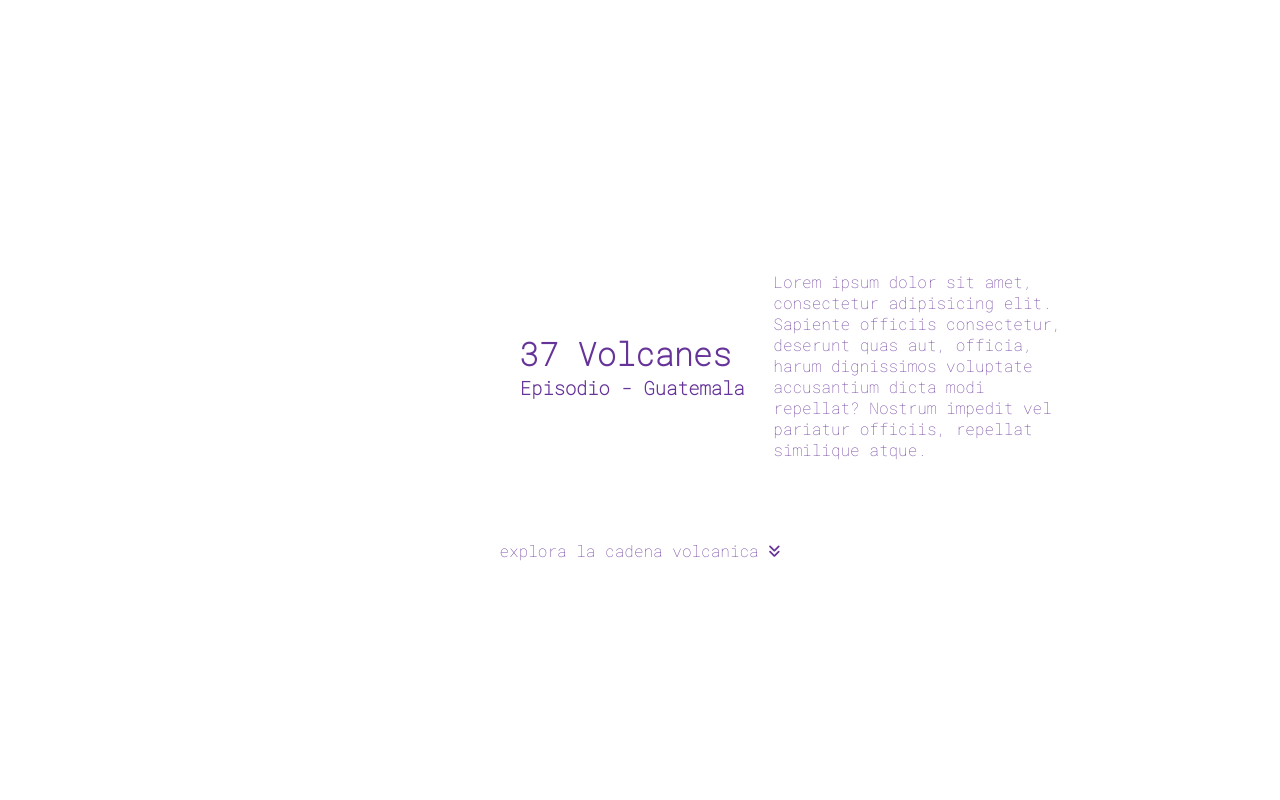
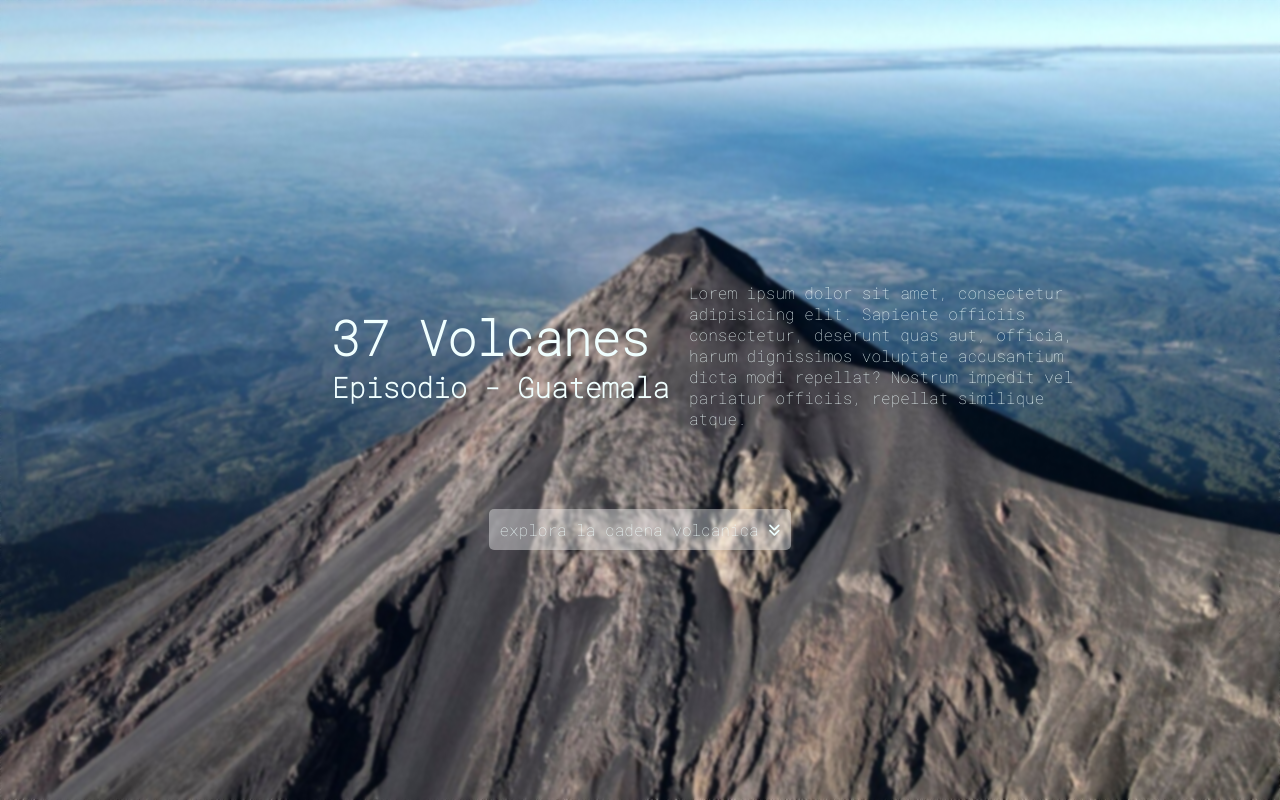
Before and after one commit to RolandoHRGt/bcpV1, a plain HTML site: page index.html in a window 1280 px wide. Drawn offline with Linux system fonts and the light colour scheme.

Commit message:
endIndex/CSS

```diff
--- a/css/styleIndex.css
+++ b/css/styleIndex.css
@@ -2,12 +2,19 @@
     font-family: 'Roboto Mono', monospace;
     margin: 0%;
     padding: 0;
-    color: rebeccapurple;
+    color:azure;
     max-width: 100%;
+}
+
+body{
+    background-image: url(/img/imgBackground.jpg);
+    background-size: cover;
+    background-repeat: no-repeat;
+    backdrop-filter: blur(0.11em);
 
 }
+.container {
 
-.container {
     height: 100vh;
     display: grid;
     grid-template-areas:
@@ -16,7 +23,6 @@
     justify-content: center;
     align-content: center;
     justify-items: center;
-    column-gap: 1%;
     row-gap: 6%;
 
 }
@@ -24,12 +30,15 @@
 .titulos {
     grid-area: sdLeft;
     align-self: center;
-    margin-left: 40dvw;
+    margin-left: 25dvw;
+    font-weight: bolder;
+    font-size: x-large;
 }
 
 .descrip {
     grid-area: sdRight;
     margin-right: 15dvw;
+    font-size: medium;
 }
 
 .titulos,
@@ -39,4 +48,7 @@
 
 .slideup {
     grid-area: slUp;
+    border-radius:5px;
+    background-color: rgba(255, 255, 255, 0.39);
+    padding: 10px;
 }
```
